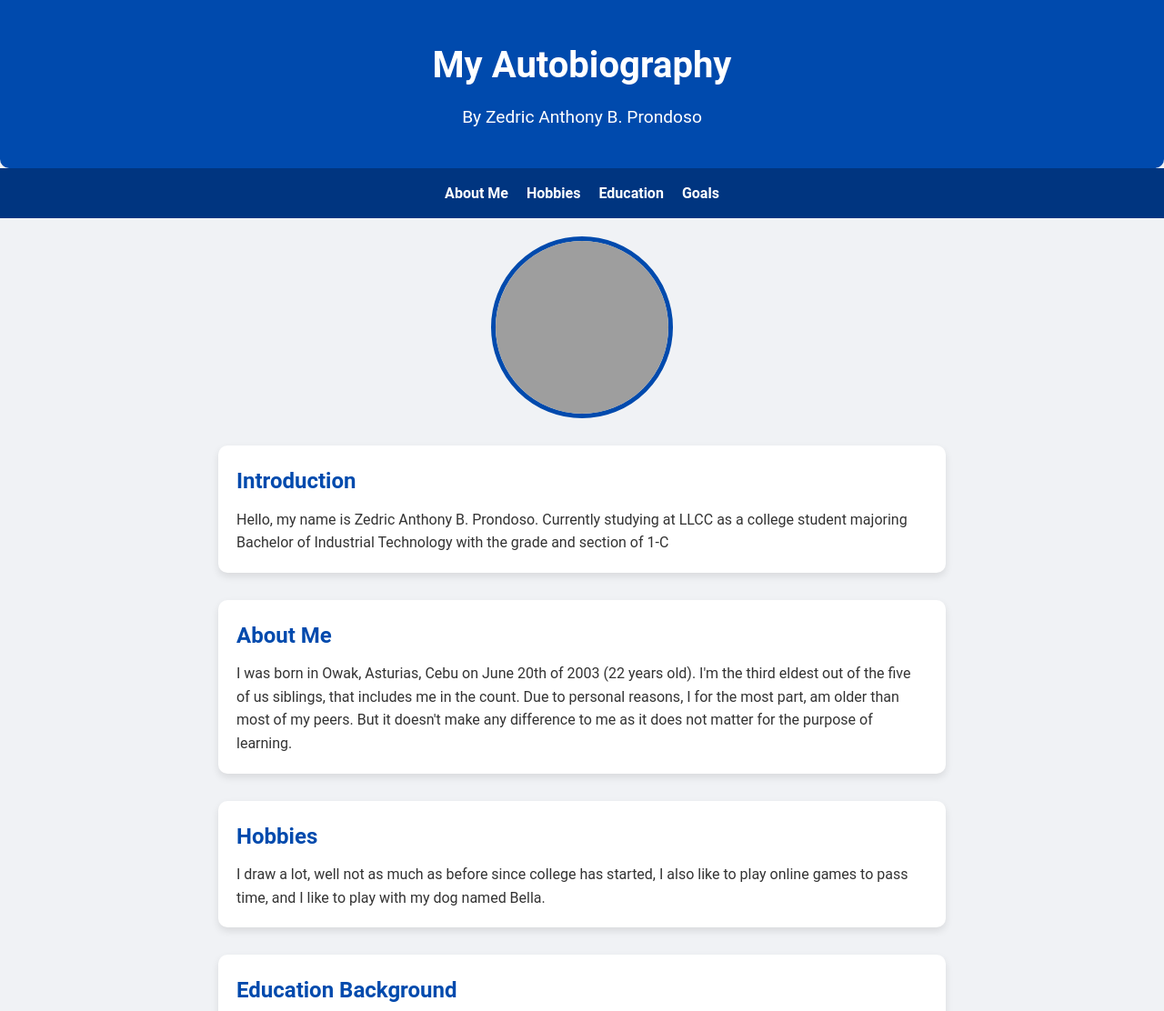
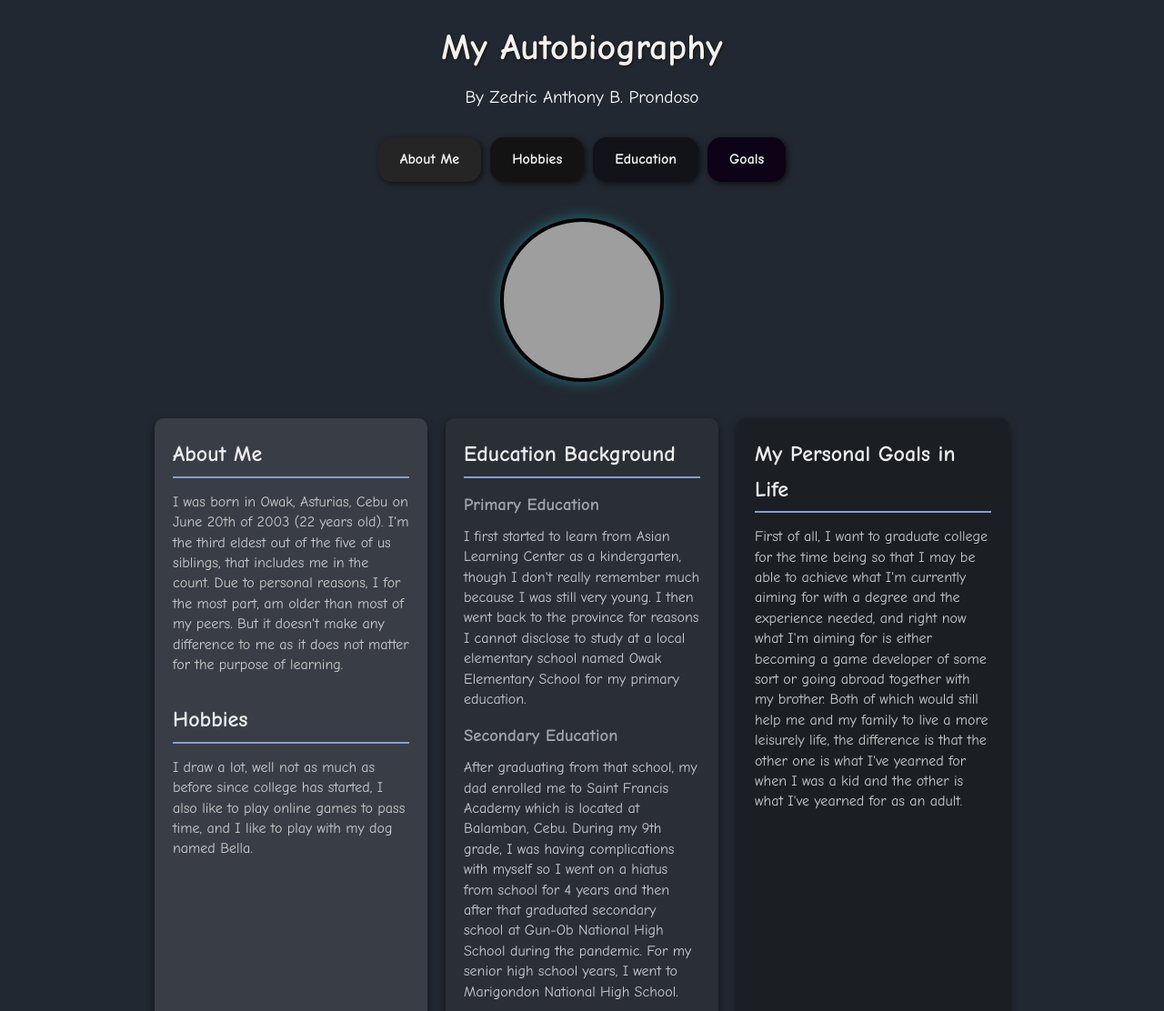
Before and after one commit to oozugamering-lgtm/my-autobiography, a plain HTML site: page index.html in a window 1280 px wide. Shown: the top 1112 px of the page at 91% size. Drawn offline with Linux system fonts and the light colour scheme; grey boxes are pictures that could not be loaded.

Commit message:
Update index.html

```diff
--- a/index.html
+++ b/index.html
@@ -1,7 +1,7 @@
 <!DOCTYPE html>
 <html lang="en">
 <head>
-    <meta charset="UTF-8">
+    <meta charset="UTF-8" />
     <title>My Autobiography</title>
     <style>
         * {
@@ -12,135 +12,169 @@
         }
 
         body {
-            font-family: 'Roboto', sans-serif;
-            background: #f0f2f5;
-            color: #333;
+            font-family: 'Comic Sans MS', cursive, sans-serif;
+            background-color: #222831;
+            color: #d7d9db;
             line-height: 1.6;
-            padding: 0;
+            padding: 20px;
         }
 
         header {
             text-align: center;
-            background-color: #004aad;
-            color: white;
-            padding: 40px 20px;
-            border-radius: 0 0 10px 10px;
+            margin-bottom: 30px;
         }
 
         header h1 {
             font-size: 2.5em;
+            margin-bottom: 10px;
+            color: #f2f4f3;
+            text-shadow: 1px 1px 3px #1f1006;
         }
 
         header p {
             font-size: 1.2em;
-            margin-top: 10px;
+            color: #ffffff;
         }
 
         nav {
-            background-color: #003580;
+            display: flex;
+            justify-content: center;
+            gap: 10px;
+            margin-bottom: 40px;
+            font-weight: 700;
+        }
+
+        nav a {
+            padding: 12px 24px;
+            text-decoration: none;
+            color: #f2f4f3;
+            border-radius: 15px;
+            box-shadow: 2px 2px 6px rgba(0,0,0,0.6);
+            transition: background-color 0.3s ease, transform 0.2s ease;
+            font-family: 'Comic Sans MS', cursive, sans-serif;
+            user-select: none;
+            display: inline-block;
+        }
+
+        nav a.nav-about {
+            background-color: #252525; /* dark burnt sienna */
+        }
+
+        nav a.nav-hobbies {
+            background-color: #131313; /* deep olive green */
+        }
+
+        nav a.nav-education {
+            background-color: #111318; /* slate blue-gray */
+        }
+
+        nav a.nav-goals {
+            background-color: #0d0216; /* muted aubergine */
+        }
+
+
+        nav a:hover {
+            filter: brightness(1.2);
+            transform: scale(1.05);
+            cursor: pointer;
+            box-shadow: 3px 3px 10px rgba(0,0,0,0.8);
+        }
+
+        .container {
             display: flex;
             justify-content: center;
             gap: 20px;
-            padding: 15px;
-            position: sticky;
-            top: 0;
-            z-index: 100;
+            flex-wrap: wrap;
         }
 
-        nav a {
-            color: white;
-            text-decoration: none;
-            font-weight: bold;
-            transition: color 0.3s;
+        .group {
+            padding: 20px;
+            border-radius: 10px;
+            max-width: 300px;
+            box-shadow: 0 4px 8px rgba(0,0,0,0.5);
         }
 
-        nav a:hover {
-            color: #ffcc00;
+        .group-left {
+            background-color: #393e46;
+        }
+
+        .group-center {
+            background-color: #2a2f36;
+        }
+
+        .group-right {
+            background-color: #1b1f24;
+        }
+
+        h2 {
+            color: #eeeeee;
+            margin-bottom: 15px;
+            border-bottom: 2px solid #869ece;
+            padding-bottom: 5px;
+            font-family: 'Comic Sans MS', cursive, sans-serif;
+        }
+
+        h3 {
+            color: #a0a5ab;
+            margin-top: 15px;
+            margin-bottom: 8px;
+            font-family: 'Comic Sans MS', cursive, sans-serif;
+        }
+
+        p {
+            color: #ccc;
+            line-height: 1.4;
+            font-family: 'Comic Sans MS', cursive, sans-serif;
         }
 
         .profile-pic {
             display: flex;
             justify-content: center;
-            margin: 20px 0;
+            margin-bottom: 40px;
         }
 
         .profile-pic img {
-            width: 200px;
-            height: 200px;
+            width: 180px;
+            height: 180px;
             object-fit: cover;
             border-radius: 50%;
-            border: 5px solid #004aad;
+            border: 4px solid #000000;
+            box-shadow: 0 0 15px #1998a1aa;
         }
 
-        section {
-            background-color: white;
-            margin: 30px auto;
-            padding: 20px;
-            border-radius: 10px;
-            box-shadow: 0 4px 8px rgba(0,0,0,0.1);
-            width: 90%;
-            max-width: 800px;
+        @media (max-width: 1000px) {
+            .container {
+                flex-direction: column;
+                align-items: center;
             }
 
-        section::before {
-            content: "";
-            display: block;
-            height: 80px;
-            margin-top: -80px;
-            visibility: hidden;
-        }
-
-        section h2 {
-            color: #004aad;
-            margin-bottom: 10px;
-        }
-
-        section h3 {
-            color: #222;
-            margin-top: 15px;
-        }
-
-        @media (max-width: 600px) {
-            header h1 {
-                font-size: 2em;
-            }
-
-            .profile-pic img {
-                width: 150px;
-                height: 150px;
-            }
-
-            nav {
-                flex-direction: column;
-                gap: 0px;
+            .group {
+                max-width: 90%;
+                margin-bottom: 30px;
             }
         }
     </style>
 </head>
 
 <body>
-
     <header>
         <h1>My Autobiography</h1>
         <p>By Zedric Anthony B. Prondoso</p>
     </header>
 
     <nav>
-        <a href="#about">About Me</a>
-        <a href="#hobbies">Hobbies</a>
-        <a href="#education">Education</a>
-        <a href="#goals">Goals</a>
+        <a href="#about" class="nav-about">About Me</a>
+        <a href="#hobbies" class="nav-hobbies">Hobbies</a>
+        <a href="#education" class="nav-education">Education</a>
+        <a href="#goals" class="nav-goals">Goals</a>
     </nav>
 
     <div class="profile-pic">
-        <img src="https://raw.githubusercontent.com/oozugamering-lgtm/imagesource/refs/heads/main/facebr.jpg">
+        <img src="https://raw.githubusercontent.com/oozugamering-lgtm/imagesource/refs/heads/main/facebr.jpg" alt="Profile picture" />
     </div>
 
-    <section id="introduction">
-        <h2>Introduction</h2>
-        <p>Hello, my name is Zedric Anthony B. Prondoso. Currently studying at LLCC as a college student majoring Bachelor of Industrial Technology with the grade and section of 1-C</p>
-    </section>
-
+    <div class="container">
+        <div class="group group-left">
             <section id="about">
                 <h2>About Me</h2>
                 <p>
@@ -148,13 +182,15 @@
                 </p>
             </section>
 
-    <section id="hobbies">
+            <section id="hobbies" style="margin-top: 30px;">
                 <h2>Hobbies</h2>
                 <p>
                     I draw a lot, well not as much as before since college has started, I also like to play online games to pass time, and I like to play with my dog named Bella.
                 </p>
             </section>
+        </div>
 
+        <div class="group group-center">
             <section id="education">
                 <h2>Education Background</h2>
                 <h3>Primary Education</h3>
@@ -172,13 +208,16 @@
                     Now I'm currently studying at Lapu-Lapu City College as a first year college student for Bachelor of Industrial Technology.
                 </p>
             </section>
-<br>
+        </div>
+
+        <div class="group group-right">
             <section id="goals">
                 <h2>My Personal Goals in Life</h2>
                 <p>
                     First of all, I want to graduate college for the time being so that I may be able to achieve what I'm currently aiming for with a degree and the experience needed, and right now what I'm aiming for is either becoming a game developer of some sort or going abroad together with my brother. Both of which would still help me and my family to live a more leisurely life, the difference is that the other one is what I've yearned for when I was a kid and the other is what I've yearned for as an adult.
                 </p>
             </section>
-
+        </div>
+    </div>
 </body>
 </html>
```
Lines whose indentation alone changed are shown as unchanged.
